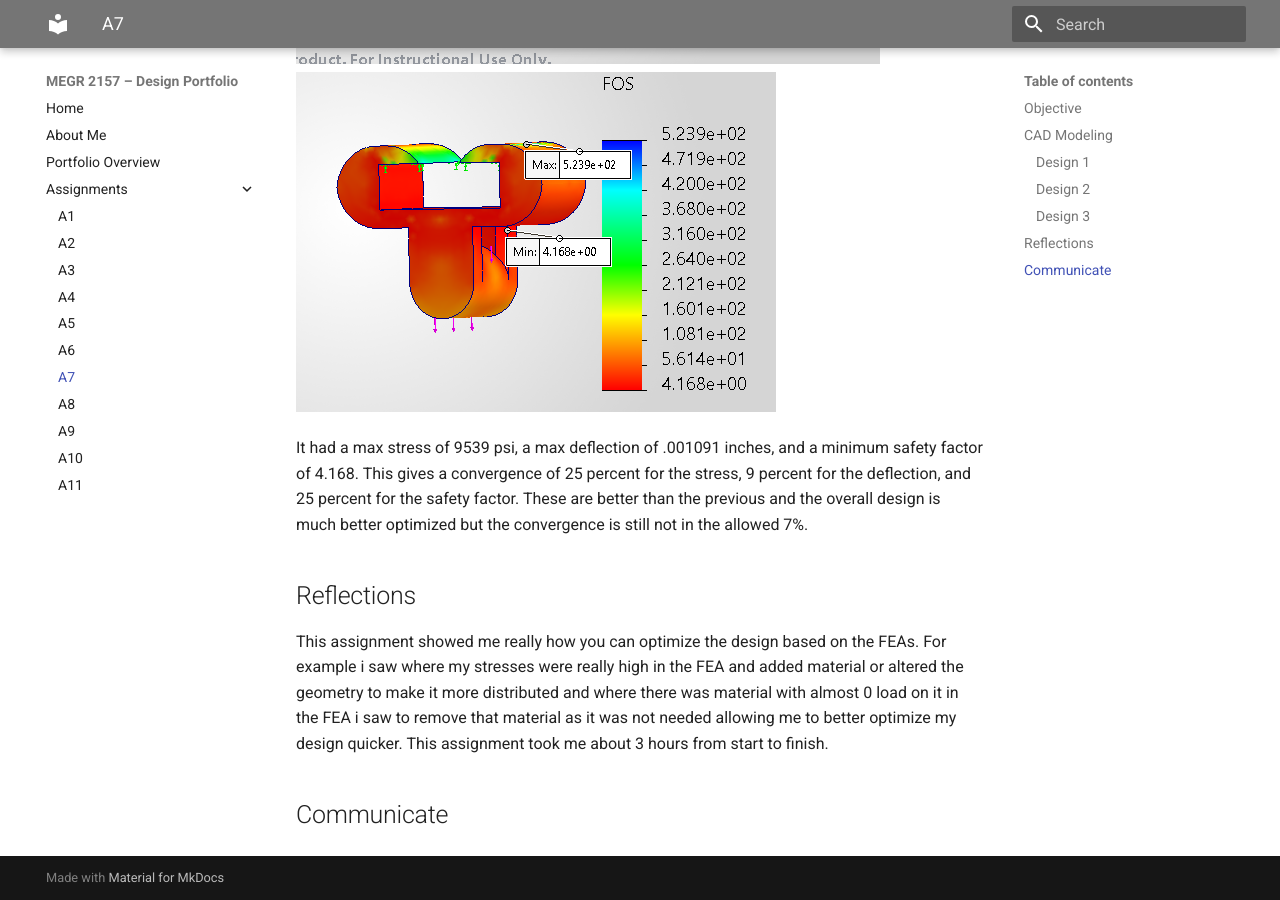
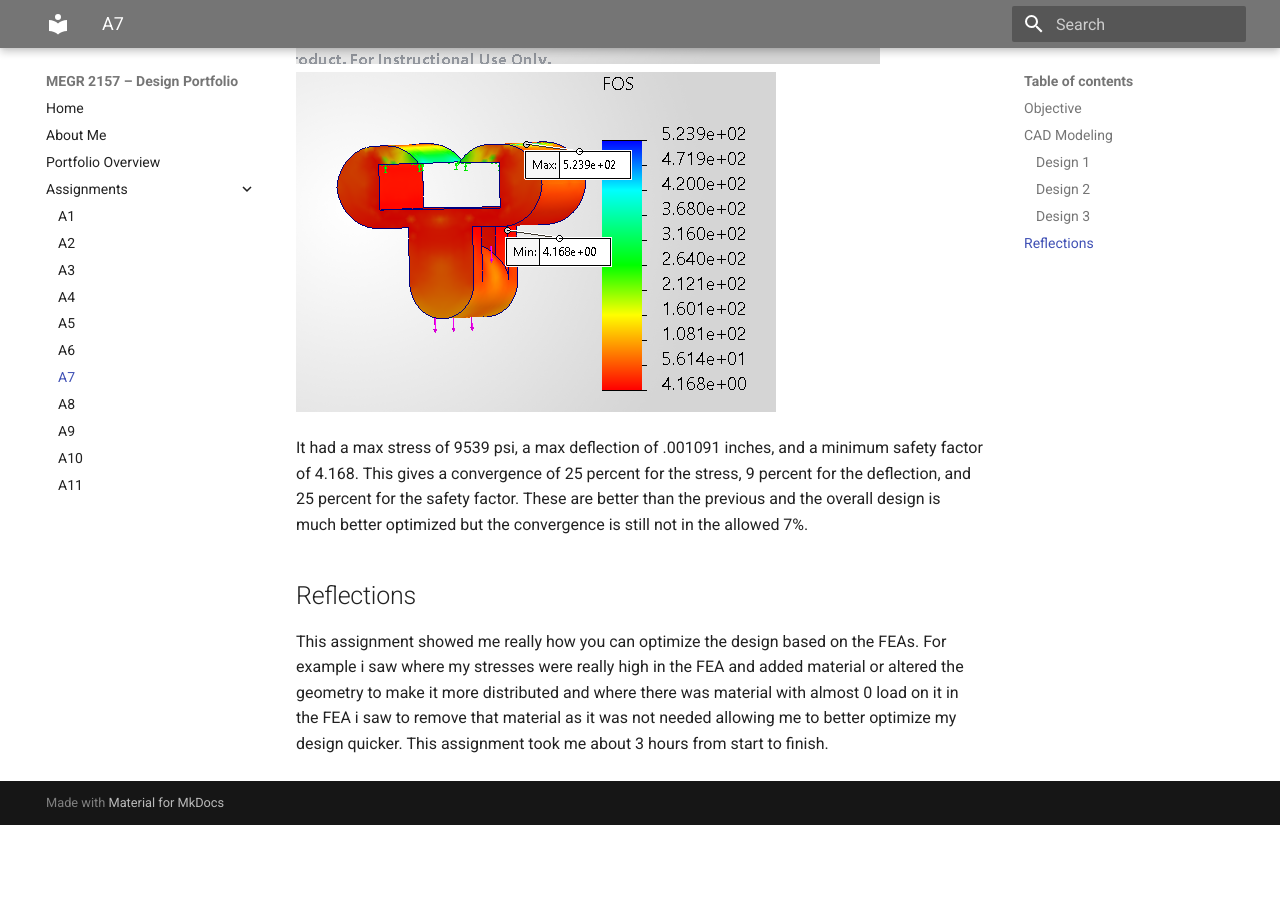
Before and after one commit to jadelma5/megr2156-portfolio, an MkDocs documentation site: the page built from docs/assignments/A07/index.md, in a window 1280 px wide and 900 px high, scrolled down 13572 px. Built offline with MkDocs 1.6.1 and Material for MkDocs 9.7.7, drawn with Linux system fonts in a browser that asks for light colours; after the commit the page ends 14397 px from its top, so only the background shows below that.

Commit message:
Remove 'Communicate' section from index.md
Removed the 'Communicate' section from the assignment documentation.

```diff
--- a/docs/assignments/A07/index.md
+++ b/docs/assignments/A07/index.md
@@ -72,6 +72,3 @@ It had a max stress of 9539 psi, a max deflection of .001091 inches, and a minim
 ## Reflections
 
 This assignment showed me really how you can optimize the design based on the FEAs. For example i saw where my stresses were really high in the FEA and added material or altered the geometry to make it more distributed and where there was material with almost 0 load on it in the FEA i saw to remove that material as it was not needed allowing me to better optimize my design quicker. This assignment took me about 3 hours from start to finish.
-
-
-## Communicate
```
